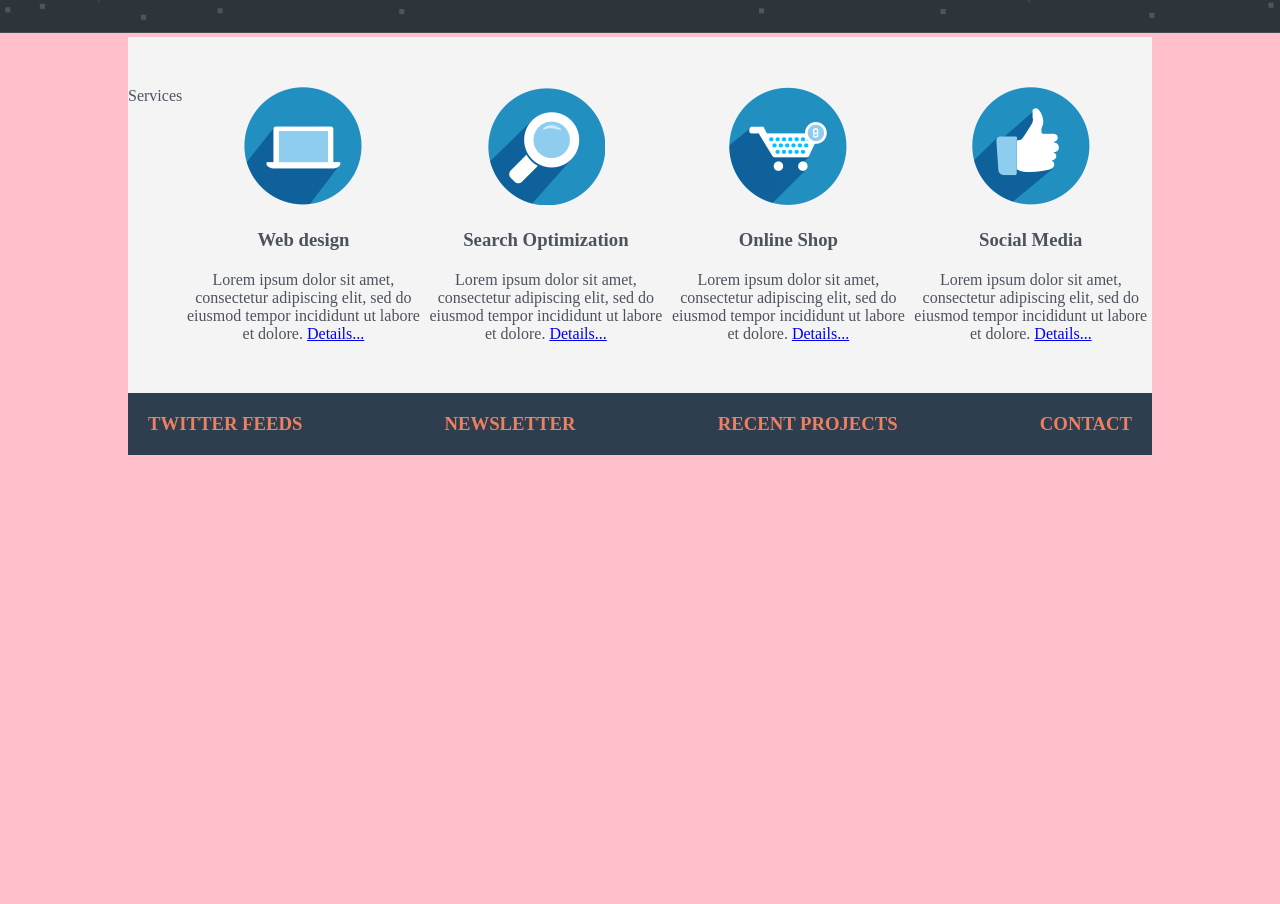
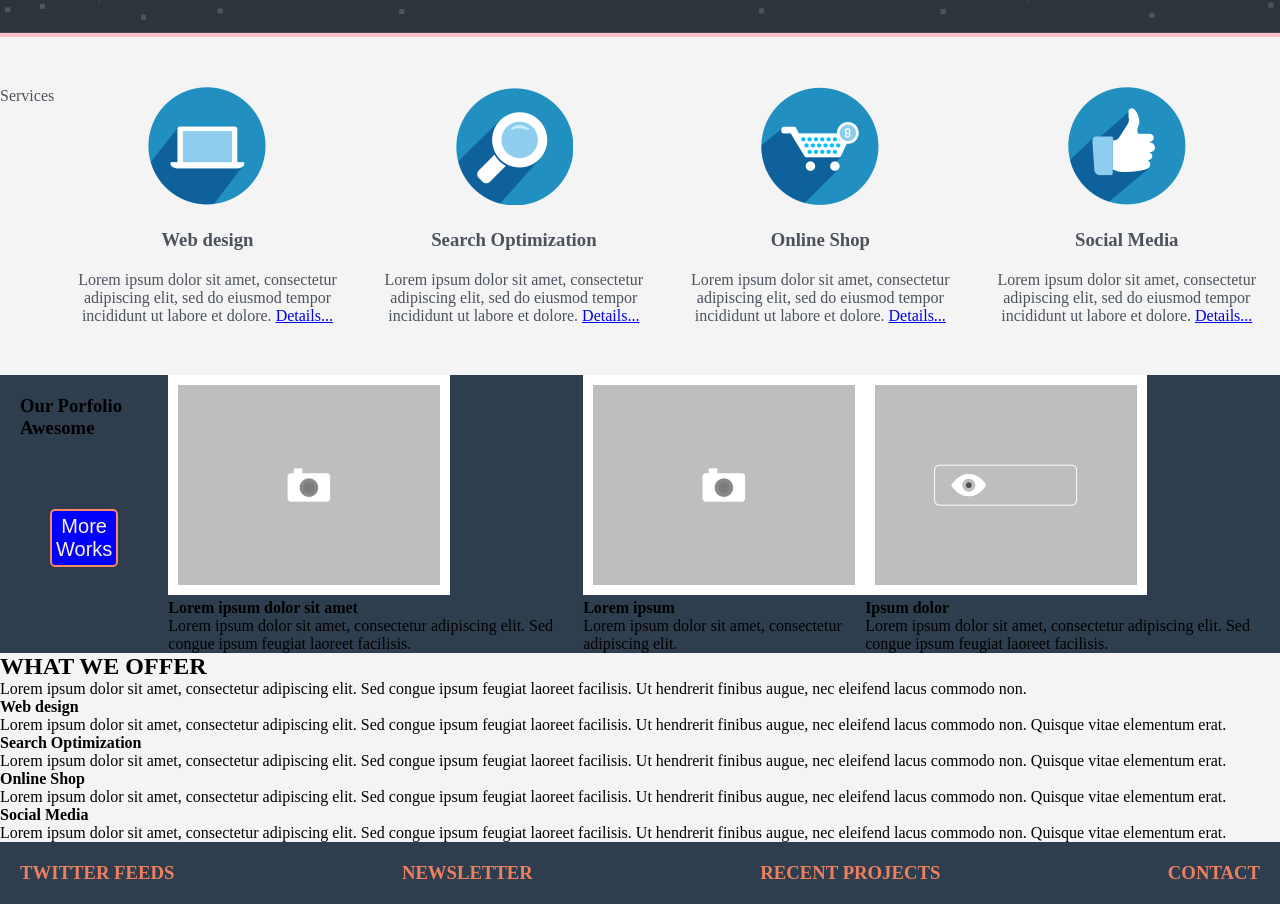
Before and after one commit to DiGreyer/psd-html, a plain HTML site: page index.html in a window 1280 px wide. Shown: the part 520-1424 px from the top of the page. Before the commit the page ends 975 px from the top, so only its background shows below. Drawn offline with Linux system fonts and the light colour scheme.

Commit message:
initial commit

```diff
--- a/index.html
+++ b/index.html
@@ -32,27 +32,25 @@
             </div>
         </header>
 
-        <main>
-
+        <!-- <main> -->
         <div id="services">
-                <div id="services-bytton">Services</div>
+            <div id="services-button">Services</div>
             <div id="design">
                 <img src="images/design.png" alt="Web Design" />
                 <h3>Web design</h3>
                 <p>
-                        Lorem ipsum dolor sit amet, consectetur adipiscing elit,
-                        sed do eiusmod tempor incididunt ut labore et dolore. <a href="#"> Details...</a>
+                    Lorem ipsum dolor sit amet, consectetur adipiscing elit, sed
+                    do eiusmod tempor incididunt ut labore et dolore.
+                    <a href="#"> Details...</a>
                 </p>
             </div>
             <div id="seo">
-                        <img
-                            src="images/seo.png"
-                            alt="Search engine Optimisation"
-                        />
+                <img src="images/seo.png" alt="Search engine Optimisation" />
                 <h3>Search Optimization</h3>
                 <p>
-                        Lorem ipsum dolor sit amet, consectetur adipiscing elit,
-                        sed do eiusmod tempor incididunt ut labore et dolore. <a href="#"> Details...</a>
+                    Lorem ipsum dolor sit amet, consectetur adipiscing elit, sed
+                    do eiusmod tempor incididunt ut labore et dolore.
+                    <a href="#"> Details...</a>
                 </p>
             </div>
 
@@ -60,8 +58,9 @@
                 <img src="images/cart.png" alt="online shop" />
                 <h3>Online Shop</h3>
                 <p>
-                        Lorem ipsum dolor sit amet, consectetur adipiscing elit,
-                        sed do eiusmod tempor incididunt ut labore et dolore. <a href="#"> Details...</a>
+                    Lorem ipsum dolor sit amet, consectetur adipiscing elit, sed
+                    do eiusmod tempor incididunt ut labore et dolore.
+                    <a href="#"> Details...</a>
                 </p>
             </div>
 
@@ -69,18 +68,87 @@
                 <img src="images/social.png" alt="social media" />
                 <h3>Social Media</h3>
                 <p>
-                        Lorem ipsum dolor sit amet, consectetur adipiscing elit,
-                        sed do eiusmod tempor incididunt ut labore et dolore. <a href="#"> Details...</a>
+                    Lorem ipsum dolor sit amet, consectetur adipiscing elit, sed
+                    do eiusmod tempor incididunt ut labore et dolore.
+                    <a href="#"> Details...</a>
                 </p>
             </div>
         </div>
+
         <div id="portfolio">
-                    <div></div>
-                    <div></div>
-                    <div></div>
+            <div>
+                <h3>Our Porfolio Awesome</h3>
+                <button id="more">More Works</button>
+            </div>
+            <div>
+                <img src="images/portfolio.png" alt="" />
+                <h4>Lorem ipsum dolor sit amet</h4>
+                <p>
+                    Lorem ipsum dolor sit amet, consectetur adipiscing elit. Sed
+                    congue ipsum feugiat laoreet facilisis.
+                </p>
+            </div>
+            <div>
+                <img src="images/portfolio.png" alt="" />
+                <h4>Lorem ipsum</h4>
+                <p>Lorem ipsum dolor sit amet, consectetur adipiscing elit.</p>
+            </div>
+            <div>
+                <img src="images/portfolio-details.png" alt="" />
+                <h4>Ipsum dolor</h4>
+                <p>
+                    Lorem ipsum dolor sit amet, consectetur adipiscing elit. Sed
+                    congue ipsum feugiat laoreet facilisis.
+                </p>
             </div>
         </div>
-            <div id="offer"></div>
+
+        <div class="offer">
+            <h2>WHAT WE OFFER</h2>
+            <p>
+                Lorem ipsum dolor sit amet, consectetur adipiscing elit. Sed
+                congue ipsum feugiat laoreet facilisis. Ut hendrerit finibus
+                augue, nec eleifend lacus commodo non.
+            </p>
+        </div>
+        <div class="offer">
+            <div>
+                <h4>Web design</h4>
+                <p>
+                    Lorem ipsum dolor sit amet, consectetur adipiscing elit. Sed
+                    congue ipsum feugiat laoreet facilisis. Ut hendrerit finibus
+                    augue, nec eleifend lacus commodo non. Quisque vitae
+                    elementum erat.
+                </p>
+            </div>
+            <div>
+                <h4>Search Optimization</h4>
+                <p>
+                    Lorem ipsum dolor sit amet, consectetur adipiscing elit. Sed
+                    congue ipsum feugiat laoreet facilisis. Ut hendrerit finibus
+                    augue, nec eleifend lacus commodo non. Quisque vitae
+                    elementum erat.
+                </p>
+            </div>
+            <div>
+                <h4>Online Shop</h4>
+                <p>
+                    Lorem ipsum dolor sit amet, consectetur adipiscing elit. Sed
+                    congue ipsum feugiat laoreet facilisis. Ut hendrerit finibus
+                    augue, nec eleifend lacus commodo non. Quisque vitae
+                    elementum erat.
+                </p>
+            </div>
+            <div>
+                <h4>Social Media</h4>
+                <p>
+                    Lorem ipsum dolor sit amet, consectetur adipiscing elit. Sed
+                    congue ipsum feugiat laoreet facilisis. Ut hendrerit finibus
+                    augue, nec eleifend lacus commodo non. Quisque vitae
+                    elementum erat.
+                </p>
+            </div>
+        </div>
         <div id="testimonials"></div>
         <footer id="footer">
             <div>
@@ -96,6 +164,6 @@
                 <h3>CONTACT</h3>
             </div>
         </footer>
-        </main>
+        <!-- </main> -->
     </body>
 </html>
--- a/styles.css
+++ b/styles.css
@@ -68,9 +68,27 @@
     color: #4c535e;
 }
 
-#services div {
-    /* width: 25%; */
+#services img {
+    /* min-width: 25%; */
 }
+
+#portfolio {
+    display: flex;
+    /* justify-content: space-between; */
+    background-color: #2e3e4f;
+    width: 100%;
+}
+
+.offer {
+    background-color: #f4f4f4;
+}
+
+#more {
+    background-color: blue;
+    border-radius: 5px;
+    padding: 4px;
+}
+
 h3 {
     margin: 20px;
 }
```
Also changed, not shown: images/portfolio-details.png (renamed from images/Composed-layer@1X (2).png), images/portfolio.png (renamed from images/Composed-layer@1X (1).png). Lines whose indentation alone changed are shown as unchanged.
